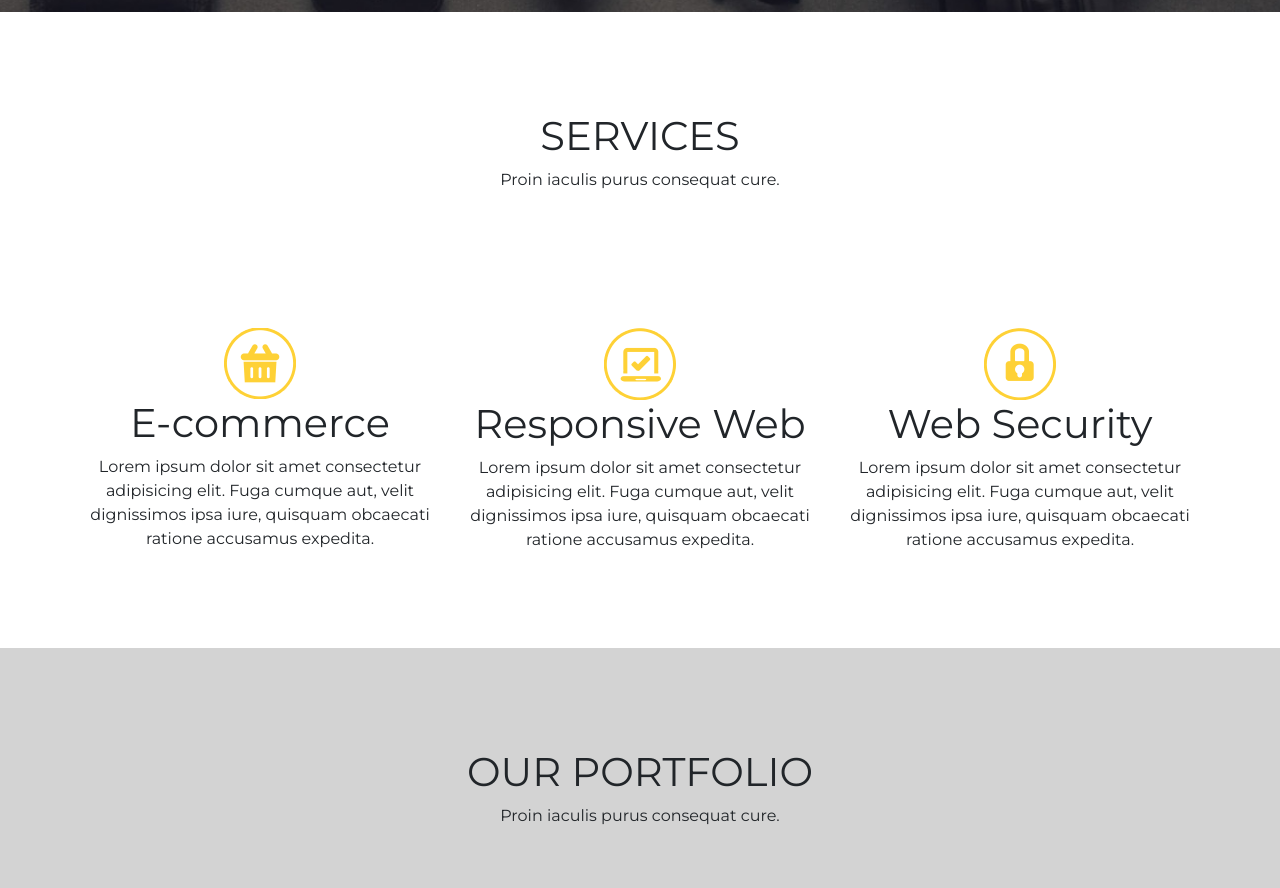
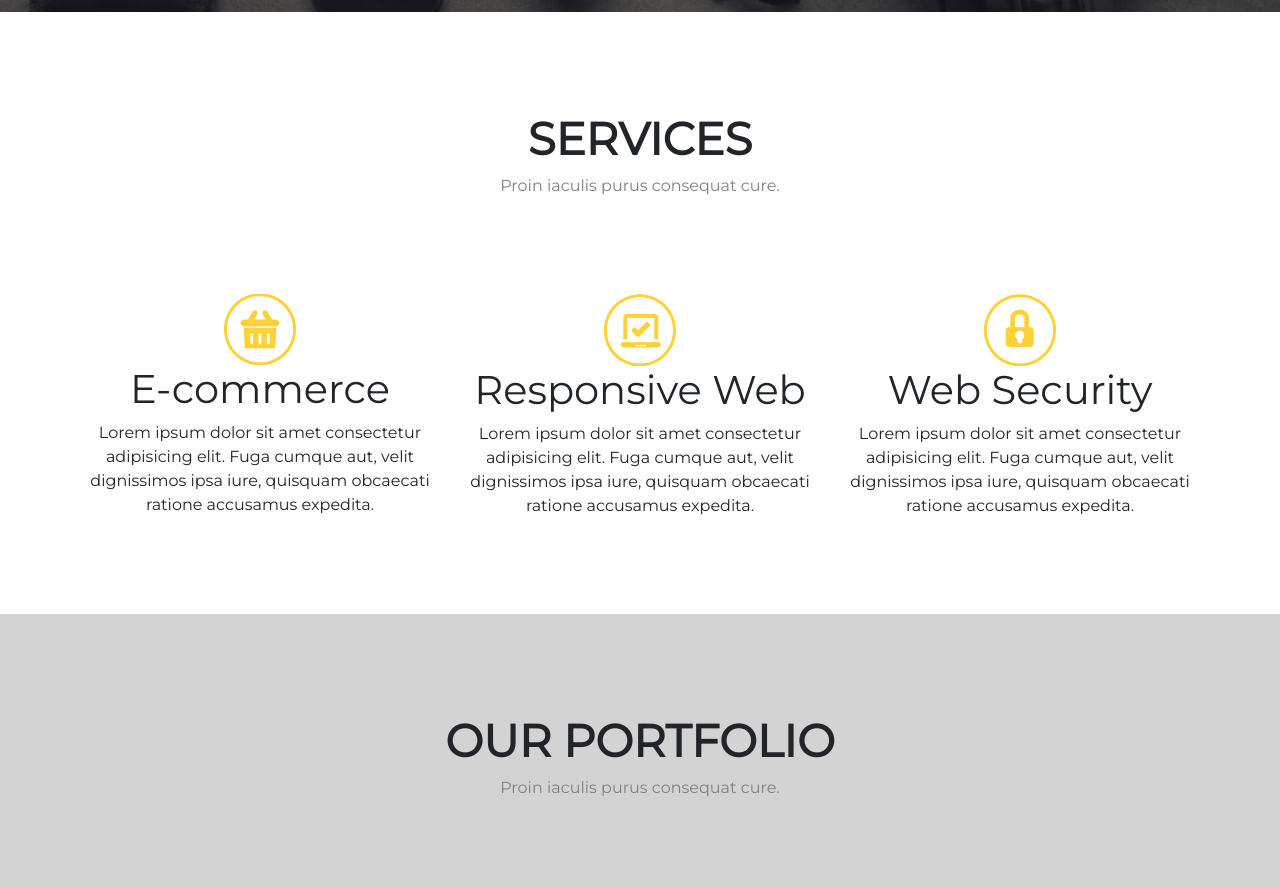
Before and after one commit to Adriansiwiak/project4kodilla, a website: page index.html in a window 1280 px wide. Shown: the part 676-1564 px from the top of the page. Drawn offline with nearby package versions, Linux system fonts and the light colour scheme.

Commit message:
recent code fixes

```diff
--- a/index.html
+++ b/index.html
@@ -60,8 +60,8 @@
     <section class="services">
         <div class="container">
             <div class="title">
-                <h1>SERVICES</h1>
-                <p>Proin iaculis purus consequat cure.</p>
+                <h1 class="title-port">SERVICES</h1>
+                <p class="title-p">Proin iaculis purus consequat cure.</p>
             </div>
             <div class="row list">
                 <div class="col-xl-4 serv serv1">
@@ -92,9 +92,9 @@
     <section class="protfolio">
         <div class="backport">
             <div class="container">
-                <div class="title">
-                    <h1>OUR PORTFOLIO</h1>
-                    <p>Proin iaculis purus consequat cure.</p>
+                <div class="title-portfolio">
+                    <h1 class="title-port">OUR PORTFOLIO</h1>
+                    <p class="title-p">Proin iaculis purus consequat cure.</p>
                 </div>
                 <div class="row cards">
                     <div class="card" style="width: 20rem;">
--- a/sass/style.scss
+++ b/sass/style.scss
@@ -20,6 +20,9 @@
 .brand{
   padding-top: 30px;
 }
+.btn{
+  color: #fff;
+}
 
 /*main*/
 .main-inner{
@@ -41,11 +44,12 @@
 }
 .main-text2{
   font-size: 80px;
+  font-weight: 900;
 }
 /* Services*/
 .title{
   position: relative;
-  padding: 100px 0 120px;
+  padding: 100px 0 80px;
   text-align: center;
 }
 .serv{
@@ -57,18 +61,33 @@
 .backport{
   background-color: lightgray;
 }
+.title-portfolio{
+  position: relative;
+  padding: 100px 0 50px;
+  text-align: center;
+}
 .card{
   margin: 25px 20px 25px 20px;
 }
 .card-body{
   text-align: center;
 }
+.card-text{
+  color: lightgray;
+}
+.title-port{
+  font-size: 45px;
+  font-weight: 900;
+}
+.title-p{
+  color: grey;
+}
 /*Footer*/
 .footer-ic{
-  padding: 40px 10px;
+  padding: 45px 10px;
 }
 .icons{
   text-align: center;
   font-size: 50px;
-  padding: 20px 0 20px;
+  padding: 20px 0 15px;
 }
```
Also changed, not shown: css/style.css, 1 other file.
